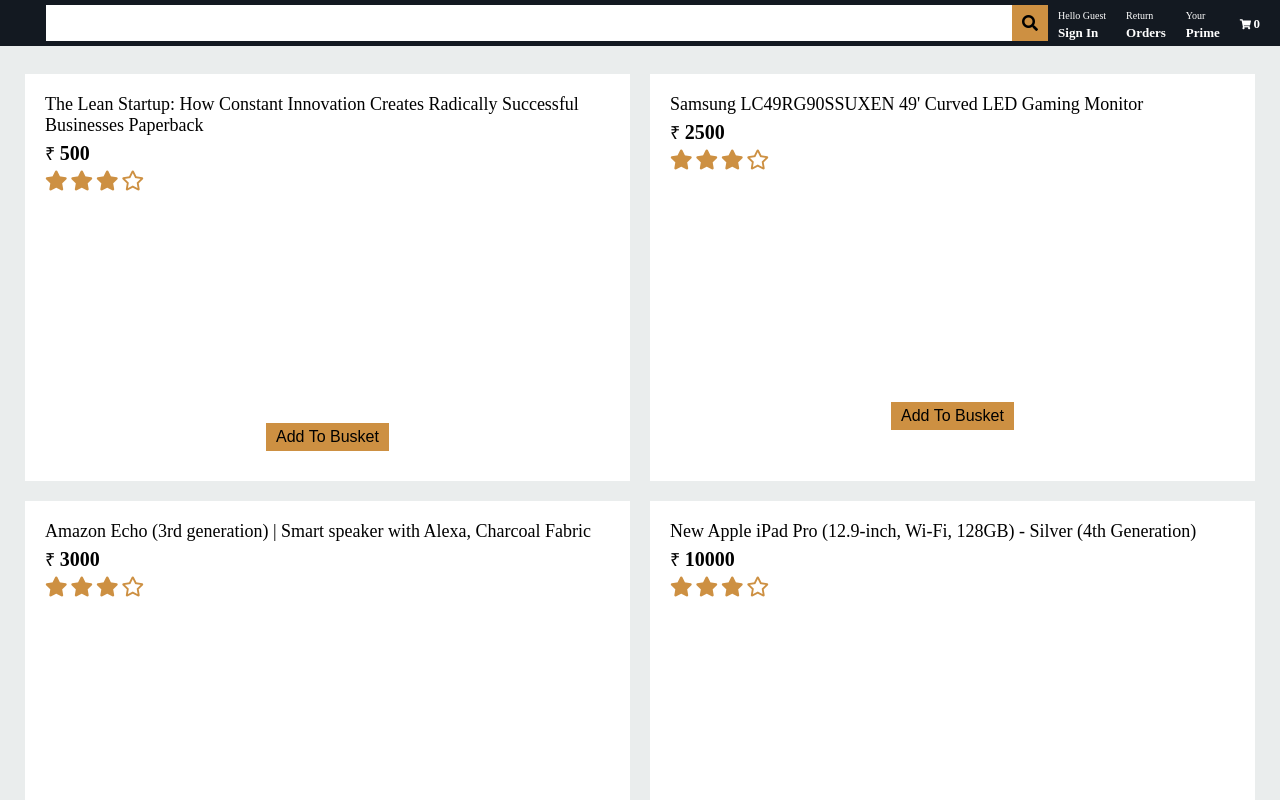
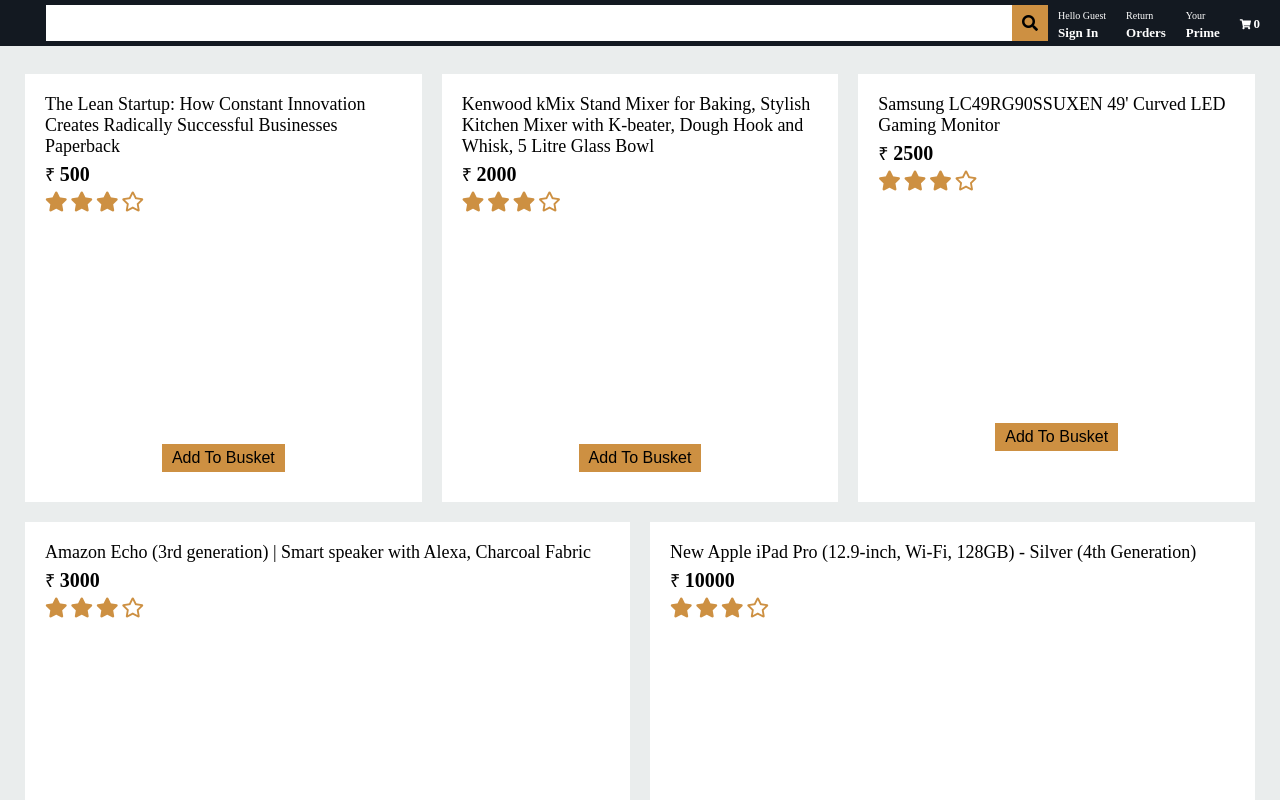
Before and after one commit to GayathmiKariyapperuma/amazon-clone, a React app: page / in a window 1280 px wide. Shown: the top 800 px of the page. Built offline with nearby package versions, Linux system fonts and the light colour scheme.

Commit message:
import Mixer to Product

```diff
--- a/src/components/Product.jsx
+++ b/src/components/Product.jsx
@@ -1,11 +1,13 @@
 import React from "react";
 import Book from "./Book";
+import Mixer from "./Mixer";
 
 function Product() {
   return (
     <div class="product">
       <div class="product_row d-flex">
         <Book />
+        <Mixer />
         <div class="product_body">
           <div class="product_description">
             <p>Samsung LC49RG90SSUXEN 49' Curved LED Gaming Monitor</p>
```
